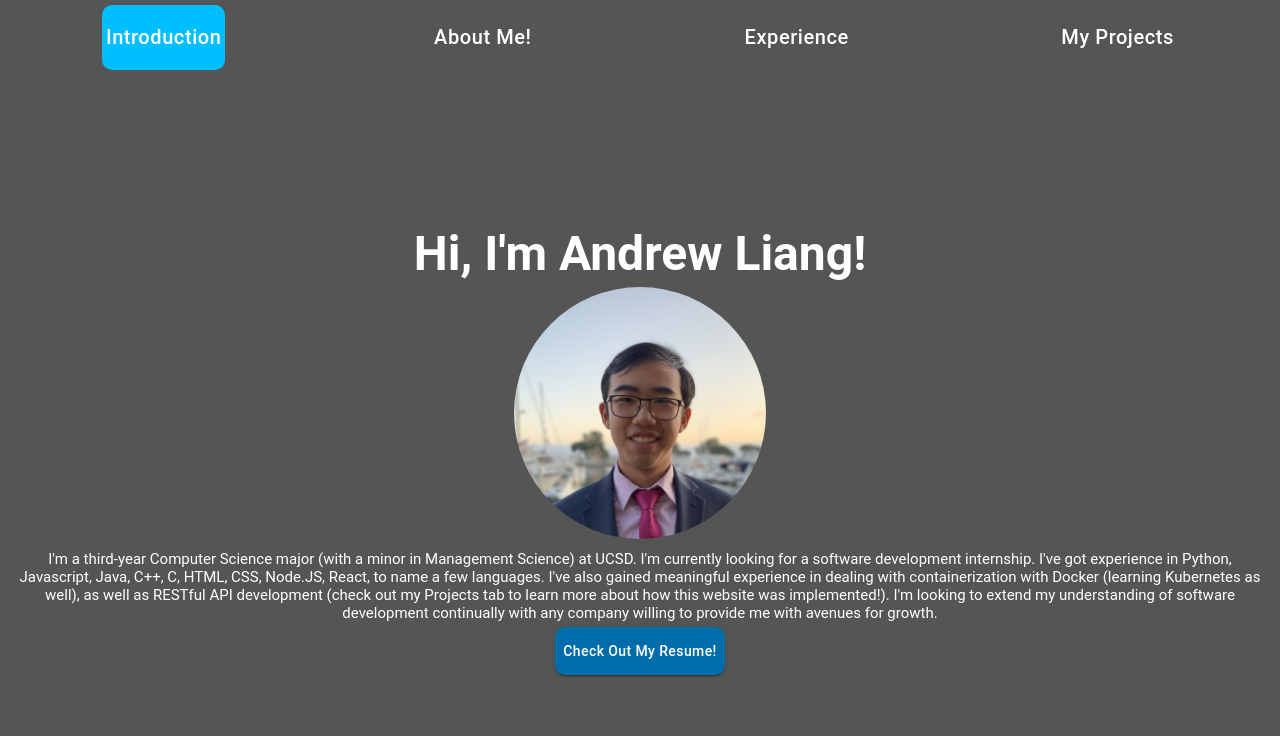
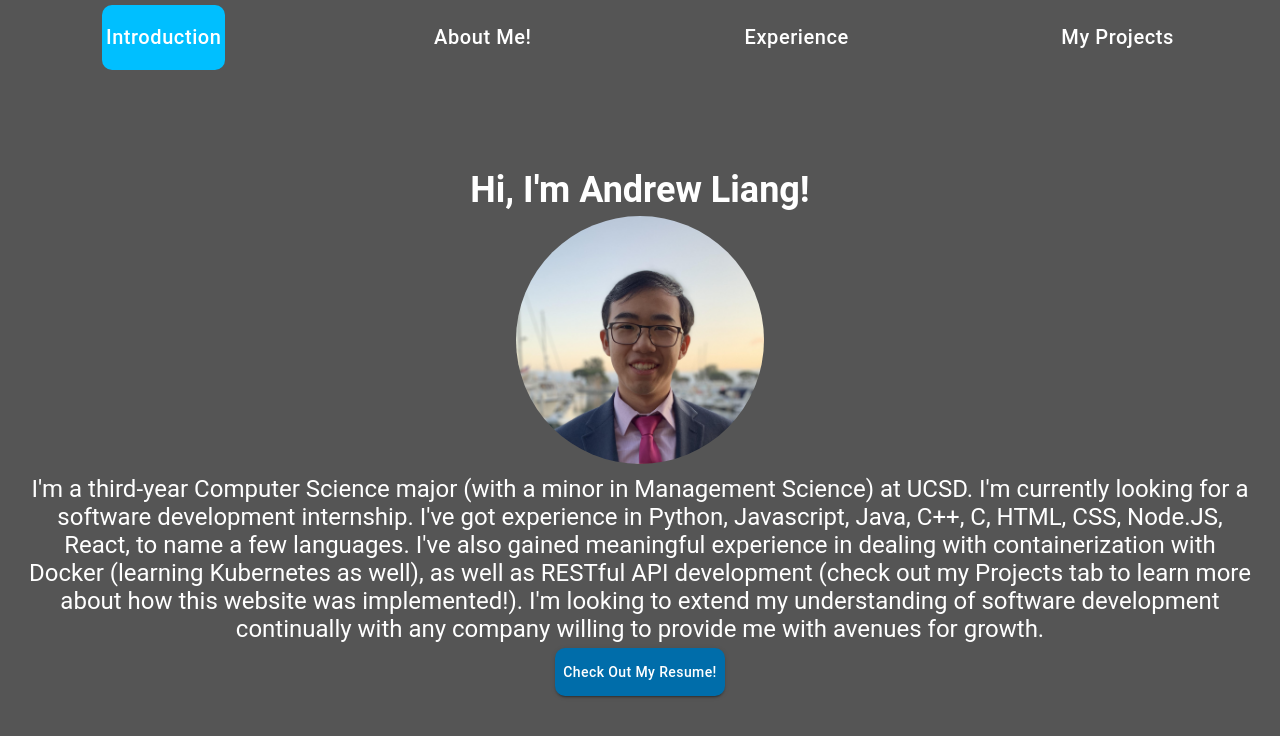
Before and after one commit to BunnyFuFuu/BunnyFuFuu.github.io, a React (Create React App) app: page / in a window 1280 px wide. Shown: the top 736 px of the page. Built offline with nearby package versions, Linux system fonts and the light colour scheme.

Commit message:
Tested card visually and page layout issues fixed

```diff
--- a/src/App.css
+++ b/src/App.css
@@ -1,9 +1,10 @@
 .App {
     text-align: center;
+    background-color: #555555;
 }
 
 .App-header {
-    background-color: #555555;
+    background-image: url();
     min-height: 100vh;
     display: flex;
     flex-direction: column;
@@ -12,6 +13,8 @@
     font-size: calc(10px + 2vmin);
     color: white;
     overflow-y: hidden;
+    animation: homeLoad 1s 0.05s forwards cubic-bezier(.17,.67,.83,.67);
+
 }
 
 div.header {
@@ -27,6 +30,8 @@ div.content {
     top: 50px;
     position: relative;
     margin: 10px;
+    margin-bottom: 50px;
+    padding: 10px;
 }
 
 /* Begin Navbar styling */
@@ -106,13 +111,23 @@ div.subhead {
     font-size: 15px;
 }
 
+@keyframes homeLoad {
+    0% {
+        opacity: 0;
+    }
+    100% {
+        opacity: 1;
+    }
+}
+
 /* Begin Profile specific styling */
 div.content h1 {
     margin: 5px;
-    font-size: 48px;
+    font-size: 36px;
 }
 div.content p {
     margin: 5px;
+    font-size: 24px;
 }
 
 /* Begin Exp specific styling */
@@ -122,16 +137,41 @@ h3.statusIP {
     color: orangered!important;
     margin: auto 50px;
 }
+
 h3.statusComp {
     color: green!important;
     margin: auto 50px;
 
 }
+
 h3.statusPlanned {
-    color: aqua!important;
+    color: darkcyan!important;
     margin: auto 50px;
+}
+
+h4 {
+    color: white;
+}
+
+.MuiTypography-root {
+    color: white!important;
 }
 
 .MuiButton-label {
     text-transform: capitalize;
 }
+
+/* Begin Card specific styling */
+.infoCard {
+    backdrop-filter: blur(5px)!important;
+    background: #111111!important;
+    background: rgba(17, 17, 17, 0.6)!important;
+    color: white!important;
+    margin: 10px!important;
+}
+
+.infoCardMedia {
+    /* max-height: 300px!important; */
+
+    object-fit: contain;
+}
```
